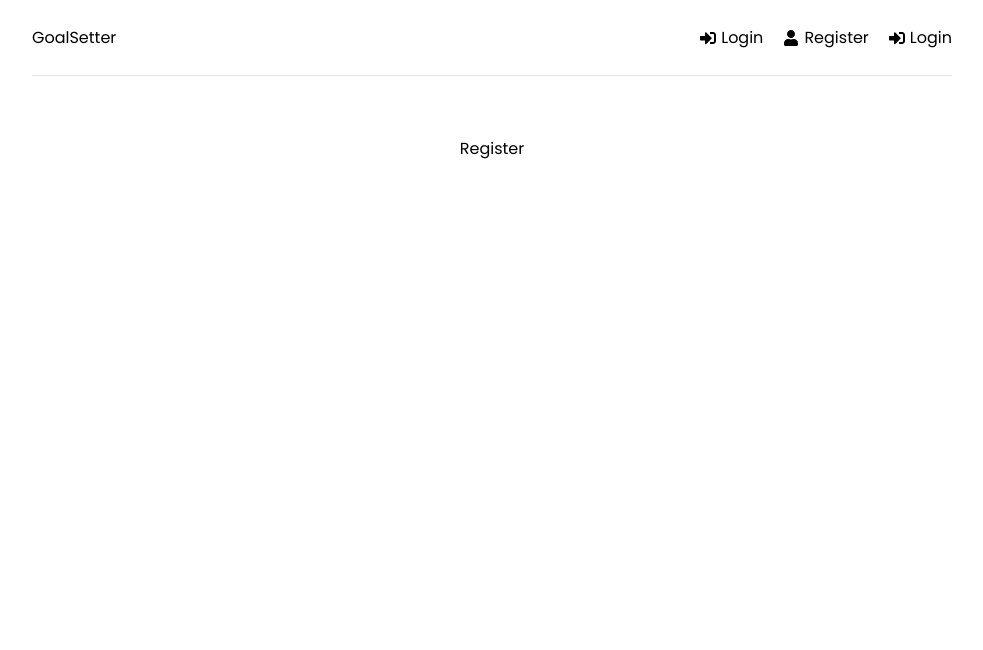
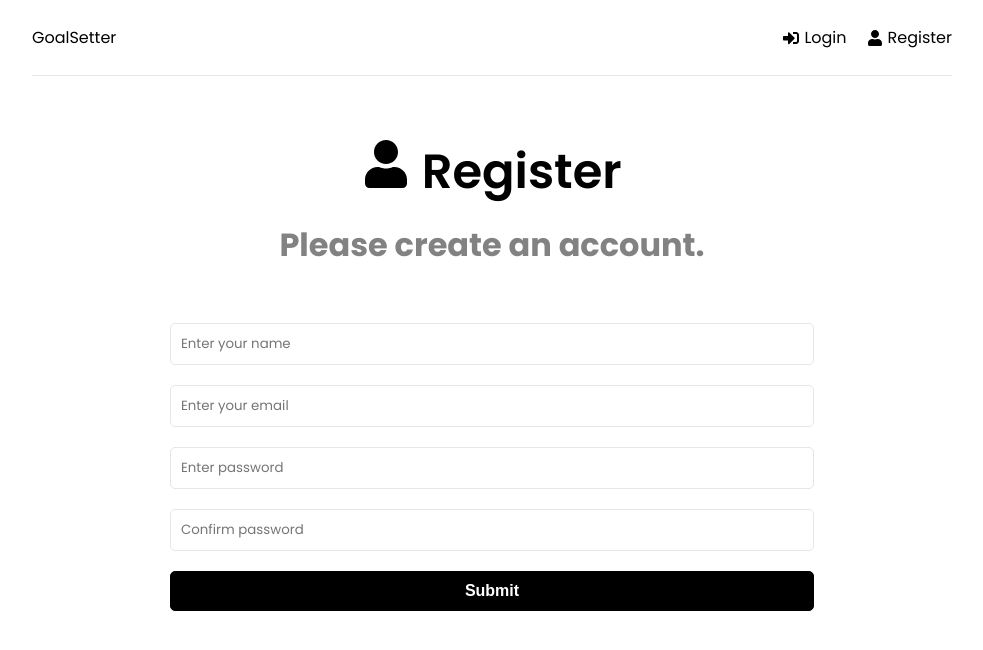
Before and after one commit to TroyBohrer8/Goal_App, a React (Create React App) app in the folder frontend/: page /register in a window 1280 px wide. Shown: the top 650 px of the page, without its empty margins (148-1131 px from the left). Built offline with nearby package versions, Linux system fonts and the light colour scheme.

Commit message:
created Login and Register components

```diff
--- a/frontend/src/components/Header.jsx
+++ b/frontend/src/components/Header.jsx
@@ -18,11 +18,6 @@
             <FaUser /> Register
           </Link>
         </li>
-        <li>
-          <Link to="/login">
-            <FaSignInAlt /> Login
-          </Link>
-        </li>
       </ul>
     </header>
   );
--- a/frontend/src/pages/Login.jsx
+++ b/frontend/src/pages/Login.jsx
@@ -1,11 +1,68 @@
-import React from 'react'
+import { useState, useEffect } from "react";
+import { FaSignInAlt } from "react-icons/fa";
 
 function Login() {
+  const [formData, setFormData] = useState({
+    email: "",
+    password: "",
+  });
+
+  const { email, password } = formData;
+
+  const onChange = (e) => {
+    setFormData((prevState) => ({
+      ...prevState,
+      [e.target.name]: e.target.value,
+    }));
+  };
+  const onSubmit = (e) => {
+    e.preventDefault();
+  };
+
   return (
-    <div>
-      Login
-    </div>
-  )
+    <>
+      <section className="heading">
+        <h1>
+          <FaSignInAlt /> Login
+        </h1>
+        <p>Start setting goals</p>
+      </section>
+
+      <section className="form">
+        <form onSubmit={onSubmit}>
+
+          <div className="form-group">
+            <input
+              type="email"
+              className="form-control"
+              id="email"
+              name="email"
+              value={email}
+              placeholder="Enter your email"
+              onChange={onChange}
+            />
+          </div>
+          <div className="form-group">
+            <input
+              type="password"
+              className="form-control"
+              id="password"
+              name="password"
+              value={password}
+              placeholder="Enter password"
+              onChange={onChange}
+            />
+          </div>
+
+          <div className="form-group">
+            <button type="submit" className="btn btn-block">
+              Submit
+            </button>
+          </div>
+        </form>
+      </section>
+    </>
+  );
 }
 
-export default Login
+export default Login;
--- a/frontend/src/pages/Register.jsx
+++ b/frontend/src/pages/Register.jsx
@@ -1,11 +1,90 @@
-import React from 'react'
+import { useState, useEffect } from "react";
+import { FaUser } from "react-icons/fa";
 
 function Register() {
+  const [formData, setFormData] = useState({
+    name: "",
+    email: "",
+    password: "",
+    password2: "",
+  });
+
+  const { name, email, password, password2 } = formData;
+
+  const onChange = (e) => {
+    setFormData((prevState) => ({
+      ...prevState,
+      [e.target.name]: e.target.value,
+    }));
+  };
+  const onSubmit = (e) => {
+    e.preventDefault();
+  };
+
   return (
-    <div>
-      Register
-    </div>
-  )
+    <>
+      <section className="heading">
+        <h1>
+          <FaUser /> Register
+        </h1>
+        <p>Please create an account.</p>
+      </section>
+
+      <section className="form">
+        <form onSubmit={onSubmit}>
+          <div className="form-group">
+            <input
+              type="text"
+              className="form-control"
+              id="name"
+              name="name"
+              value={name}
+              placeholder="Enter your name"
+              onChange={onChange}
+            />
+          </div>
+          <div className="form-group">
+            <input
+              type="email"
+              className="form-control"
+              id="email"
+              name="email"
+              value={email}
+              placeholder="Enter your email"
+              onChange={onChange}
+            />
+          </div>
+          <div className="form-group">
+            <input
+              type="password"
+              className="form-control"
+              id="password"
+              name="password"
+              value={password}
+              placeholder="Enter password"
+              onChange={onChange}
+            />
+          </div>
+          <div className="form-group">
+            <input
+              type="password"
+              className="form-control"
+              id="password2"
+              name="password2"
+              value={password2}
+              placeholder="Confirm password"
+              onChange={onChange}
+            />
+          </div>
+          <div className="form-group">
+            <button type="submit" className="btn btn-block">
+              Submit
+            </button>
+          </div>
+        </form>
+      </section>
+    </>
+  );
 }
 
-export default Register
+export default Register;
```
